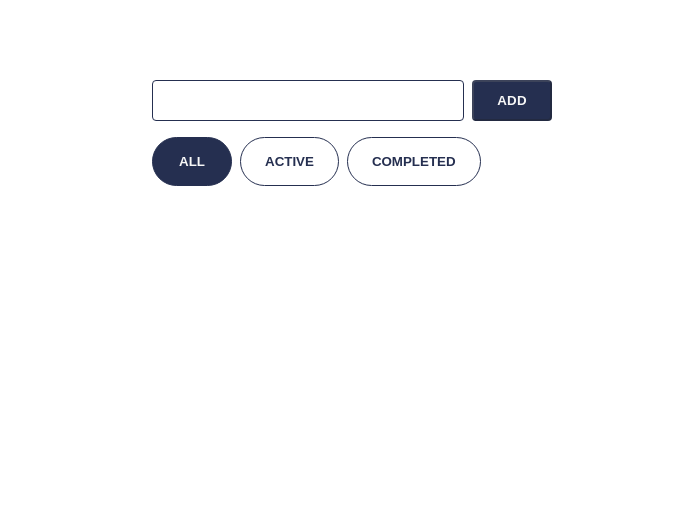
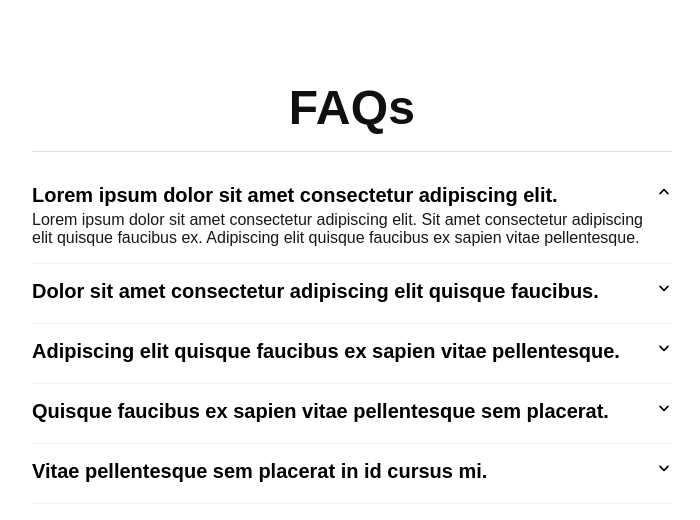
Before and after one commit to DemonDaddy22/ultimate-js-problem-bank, a Next.js app in the folder react/: page / in a window 1280 px wide. Shown: the top 520 px of the page, without its empty margins (288-988 px from the left). Built offline with nearby package versions, Linux system fonts and the light colour scheme.

Commit message:
Implement an FAQ accordion list

```diff
--- a/react/src/app/page.tsx
+++ b/react/src/app/page.tsx
@@ -1,10 +1,10 @@
-import TodoListWithFilter from '@/components/TodoListWithFilter';
+import FAQAccordion from '@/components/FAQAccordion';
 import styles from '@/styles/page.module.css';
 
 const Home = () => {
   return (
     <main className={styles.main}>
-      <TodoListWithFilter />
+      <FAQAccordion />
     </main>
   );
 };
--- /dev/null
+++ b/react/src/components/FAQAccordion/components/FAQ/index.tsx
@@ -0,0 +1,37 @@
+import styles from '@/styles/FAQAccordion/faq.module.css';
+
+type FAQProps = {
+  isOpen: boolean;
+  selectFaq: (id: number) => void;
+} & FAQ;
+
+const FAQ: React.FC<FAQProps> = ({ id, question, answer, isOpen, selectFaq }) => {
+  return (
+    <div className={styles.faq}>
+      <button
+        id={id.toString()}
+        className={styles.question}
+        onClick={() => selectFaq(id)}
+        aria-label={`faq-${question}`}
+        aria-expanded={isOpen}
+      >
+        {question}
+        <span className={isOpen ? styles.closeIcon : styles.openIcon}>
+          <svg xmlns='http://www.w3.org/2000/svg' viewBox='0 0 640 640'>
+            <path d='M297.4 201.4C309.9 188.9 330.2 188.9 342.7 201.4L502.7 361.4C515.2 373.9 515.2 394.2 502.7 406.7C490.2 419.2 469.9 419.2 457.4 406.7L320 269.3L182.6 406.6C170.1 419.1 149.8 419.1 137.3 406.6C124.8 394.1 124.8 373.8 137.3 361.3L297.3 201.3z' />
+          </svg>
+        </span>
+      </button>
+      <p
+        className={isOpen ? styles.answer : styles.hideAnswer}
+        role='region'
+        aria-labelledby={id.toString()}
+        aria-hidden={!isOpen}
+      >
+        {answer}
+      </p>
+    </div>
+  );
+};
+
+export default FAQ;
--- /dev/null
+++ b/react/src/components/FAQAccordion/data.ts
@@ -0,0 +1,32 @@
+export const FAQS: Array<FAQ> = [
+  {
+    id: 1,
+    question: 'Lorem ipsum dolor sit amet consectetur adipiscing elit.',
+    answer:
+      'Lorem ipsum dolor sit amet consectetur adipiscing elit. Sit amet consectetur adipiscing elit quisque faucibus ex. Adipiscing elit quisque faucibus ex sapien vitae pellentesque.',
+  },
+  {
+    id: 2,
+    question: 'Dolor sit amet consectetur adipiscing elit quisque faucibus.',
+    answer:
+      'Lorem ipsum dolor sit amet consectetur adipiscing elit. Amet consectetur adipiscing elit quisque faucibus ex sapien. Quisque faucibus ex sapien vitae pellentesque sem placerat. Vitae pellentesque sem placerat in id cursus mi.',
+  },
+  {
+    id: 3,
+    question: 'Adipiscing elit quisque faucibus ex sapien vitae pellentesque.',
+    answer:
+      'Lorem ipsum dolor sit amet consectetur adipiscing elit. Consectetur adipiscing elit quisque faucibus ex sapien vitae. Ex sapien vitae pellentesque sem placerat in id. Placerat in id cursus mi pretium tellus duis. Pretium tellus duis convallis tempus leo eu aenean.',
+  },
+  {
+    id: 4,
+    question: 'Quisque faucibus ex sapien vitae pellentesque sem placerat.',
+    answer:
+      'Lorem ipsum dolor sit amet consectetur adipiscing elit. Quisque faucibus ex sapien vitae pellentesque sem placerat. In id cursus mi pretium tellus duis convallis. Tempus leo eu aenean sed diam urna tempor. Pulvinar vivamus fringilla lacus nec metus bibendum egestas. Iaculis massa nisl malesuada lacinia integer nunc posuere. Ut hendrerit semper vel class aptent taciti sociosqu. Ad litora torquent per conubia nostra inceptos himenaeos.',
+  },
+  {
+    id: 5,
+    question: 'Vitae pellentesque sem placerat in id cursus mi.',
+    answer:
+      'Tempus leo eu aenean sed diam urna tempor. Pulvinar vivamus fringilla lacus nec metus bibendum egestas. Iaculis massa nisl malesuada lacinia integer nunc posuere.',
+  },
+];
--- /dev/null
+++ b/react/src/components/FAQAccordion/index.tsx
@@ -0,0 +1,33 @@
+/**
+ * Render a list of FAQ items where clicking a question expands the answer.
+ * Only one item can be open at a time.
+ */
+
+'use client';
+
+import { useState } from 'react';
+import FAQ from './components/FAQ';
+import { FAQS } from './data';
+import styles from '@/styles/FAQAccordion/faq-accordion.module.css';
+
+const FAQAccordion: React.FC = () => {
+  const [activeFaq, setActiveFaq] = useState<number>(1);
+
+  const handleUpdateFaq = (id: number) => {
+    // taking the assumption that ids would be greater than or equal to 0
+    setActiveFaq(prev => (prev === id ? -1 : id));
+  };
+
+  return (
+    <section className={styles.container}>
+      <h1 className={styles.title}>FAQs</h1>
+      <div className={styles.faqs}>
+        {FAQS.map(faq => (
+          <FAQ key={faq.id} isOpen={activeFaq === faq.id} selectFaq={handleUpdateFaq} {...faq} />
+        ))}
+      </div>
+    </section>
+  );
+};
+
+export default FAQAccordion;
--- /dev/null
+++ b/react/src/styles/FAQAccordion/faq-accordion.module.css
@@ -0,0 +1,21 @@
+.container {
+  display: flex;
+  flex-direction: column;
+  gap: 2rem;
+  width: 40rem;
+}
+
+.title {
+  font-size: 3rem;
+  color: #101010;
+  letter-spacing: 0.25px;
+  text-align: center;
+  padding-bottom: 1rem;
+  border-bottom: 1px solid #E0E0E0;
+}
+
+.faqs {
+  display: flex;
+  flex-direction: column;
+  gap: 1rem;
+}
--- /dev/null
+++ b/react/src/styles/FAQAccordion/faq.module.css
@@ -0,0 +1,46 @@
+.faq {
+  display: flex;
+  flex-direction: column;
+  gap: 0.25rem;
+  border-bottom: 1px solid #F0F0F0;
+  padding-bottom: 1rem;
+}
+
+.question {
+  max-width: 60ch;
+  font-size: 1.25rem;
+  font-weight: bold;
+  text-align: left;
+  cursor: pointer;
+  outline: none;
+  border: none;
+  background-color: transparent;
+  display: block;
+}
+
+.answer {
+  max-width: 70ch;
+  height: auto;
+  opacity: 1;
+  transition: all 0.1s;
+}
+
+.hideAnswer {
+  composes: answer;
+  height: 0;
+  opacity: 0;
+}
+
+.closeIcon {
+  display: inline-flex;
+  float: right;
+  margin-left: 1rem;
+  height: 1rem;
+  transform: rotate(0);
+  transition: transform 0.2s;
+}
+
+.openIcon {
+  composes: closeIcon;
+  transform: rotate(180deg);
+}
--- /dev/null
+++ b/react/src/types/faq.d.ts
@@ -0,0 +1,5 @@
+type FAQ = {
+  id: number;
+  question: string;
+  answer: string;
+};
```
Also changed, not shown: 1 other file (tests, documents, lock files or other folders).
